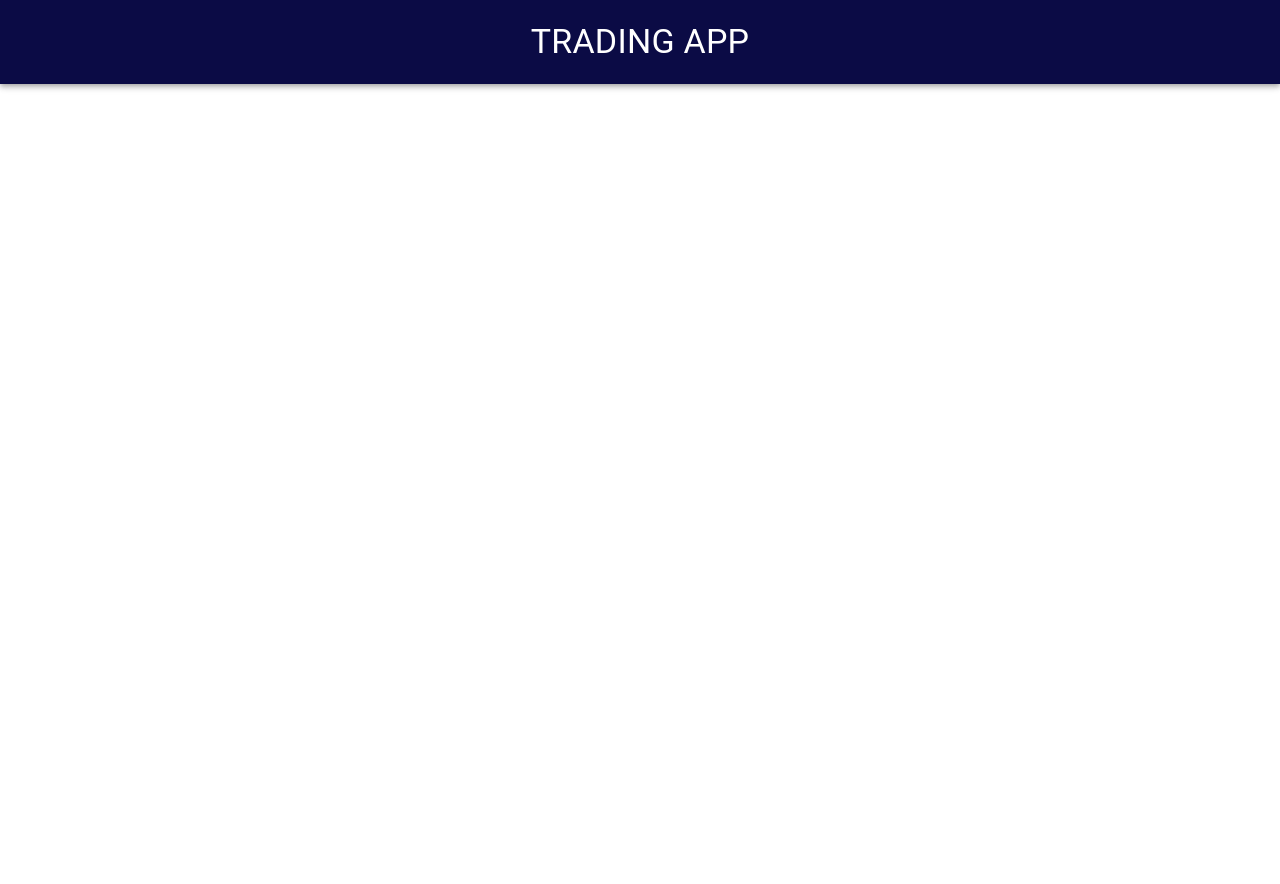
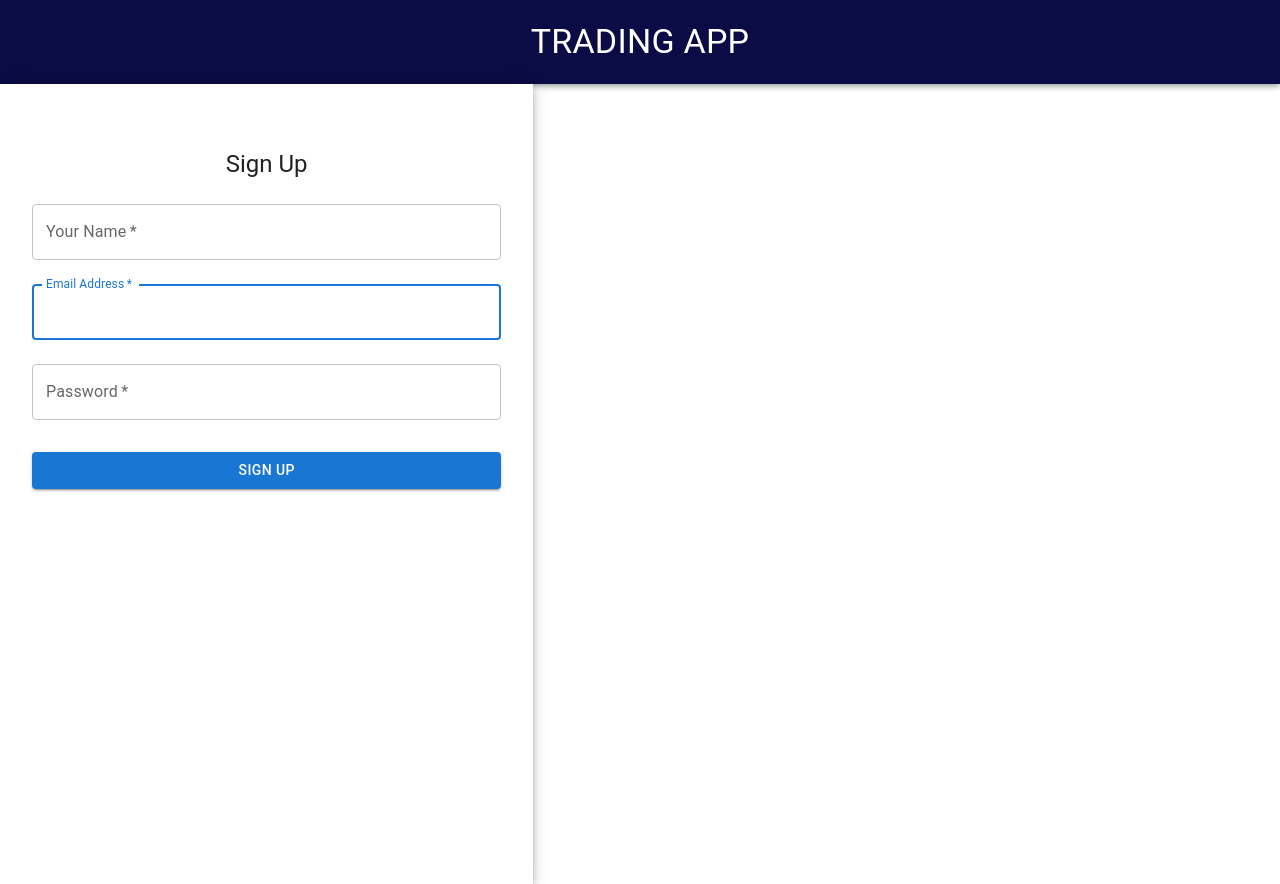
Before and after one commit to adelanegara/crud-json-server-react-app, a React (Create React App) app: page /register in a window 1280 px wide. Before the commit this address had no page. Before the commit the page ends 800 px from the top, so only its background shows below. Built offline with nearby package versions, Linux system fonts and the light colour scheme.

Commit message:
register

```diff
--- a/src/App.js
+++ b/src/App.js
@@ -6,6 +6,7 @@ import Home from './components/Home/Home';
 import Login from './components/Login/Login';
 import Navbar from './components/Navbar/Navbar';
 import TopUp from './components/TopUp/TopUp';
+import Register from './components/Register/Register';
 
 
 function App() {
@@ -18,6 +19,8 @@ function App() {
         </div>
         <Routes>
           <Route path="/login" element={<Login />} />
+          <Route path="/register" element={<Register />} />
+
           <Route path="/" element={<PrivateRoutes component={Home} />} />
           <Route path="/topup" element={<PrivateRoutes component={TopUp} />} />
 
--- a/src/components/Register/Register.js
+++ b/src/components/Register/Register.js
@@ -1,9 +1,107 @@
-import React from 'react'
+import React, { useState } from "react";
+
+
+
+import {
+  Button,
+  TextField,
+  Paper,
+  Box,
+  Grid,
+  Typography,
+  createTheme,
+  ThemeProvider,
+} from "@mui/material";
+
 
 const Register = () => {
+    const [name, setName] = useState("");
+  const [email, setEmail] = useState("");
+  const [password, setPassword] = useState("");
+  const theme = createTheme();
+
+
   return (
-    <div>Register</div>
-  )
-}
+    <ThemeProvider theme={theme}>
+      <Grid
+        container
+        component="main"
+        sx={{ height: "100vh" }}
+        data-testid="login"
+      >
 
-export default Register
+
+        <Grid item xs={12} sm={8} md={5} component={Paper} elevation={6} square>
+          <Box
+            sx={{
+              my: 8,
+              mx: 4,
+              display: "flex",
+              flexDirection: "column",
+              alignItems: "center",
+            }}
+          >
+
+            <Typography component="h1" variant="h5">
+              Sign Up
+            </Typography>
+            <Box
+              component="form"
+              noValidate
+            //   onSubmit={handleSubmit}
+              sx={{ mt: 1 }}
+            >
+                 <TextField
+                value={name}
+                onChange={(e) => setName(e.target.value)}
+                margin="normal"
+                required
+                fullWidth
+                id="name"
+                label="Your Name"
+                name="name"
+                autoComplete="name"
+                autoFocus
+              />
+              <TextField
+                value={email}
+                onChange={(e) => setEmail(e.target.value)}
+                margin="normal"
+                required
+                fullWidth
+                id="email"
+                label="Email Address"
+                name="email"
+                autoComplete="email"
+                autoFocus
+              />
+              <TextField
+                value={password}
+                onChange={(e) => setPassword(e.target.value)}
+                margin="normal"
+                required
+                fullWidth
+                name="password"
+                label="Password"
+                type="password"
+                id="password"
+                autoComplete="current-password"
+              />
+
+              <Button
+                type="submit"
+                fullWidth
+                variant="contained"
+                sx={{ mt: 3, mb: 2 }}
+              >
+                Sign Up
+              </Button>
+            </Box>
+          </Box>
+        </Grid>
+      </Grid>
+    </ThemeProvider>
+  );
+};
+
+export default Register;
```
